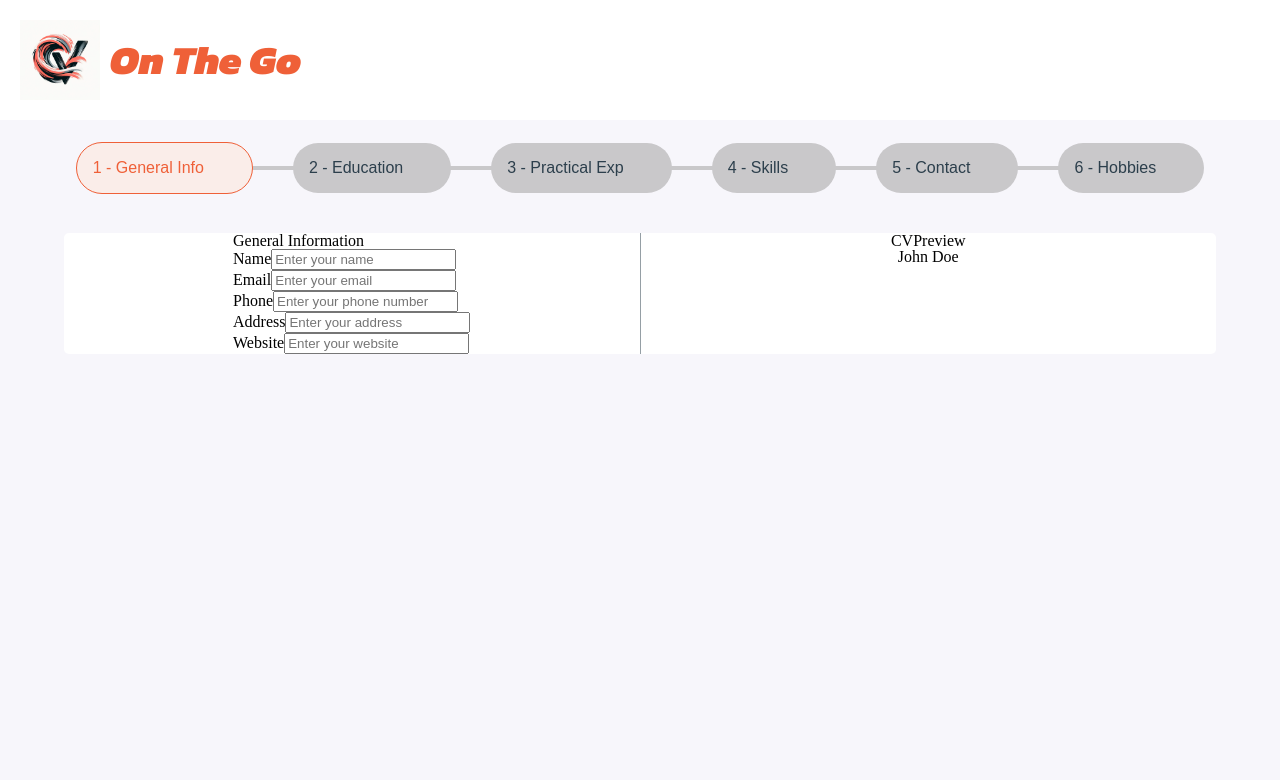
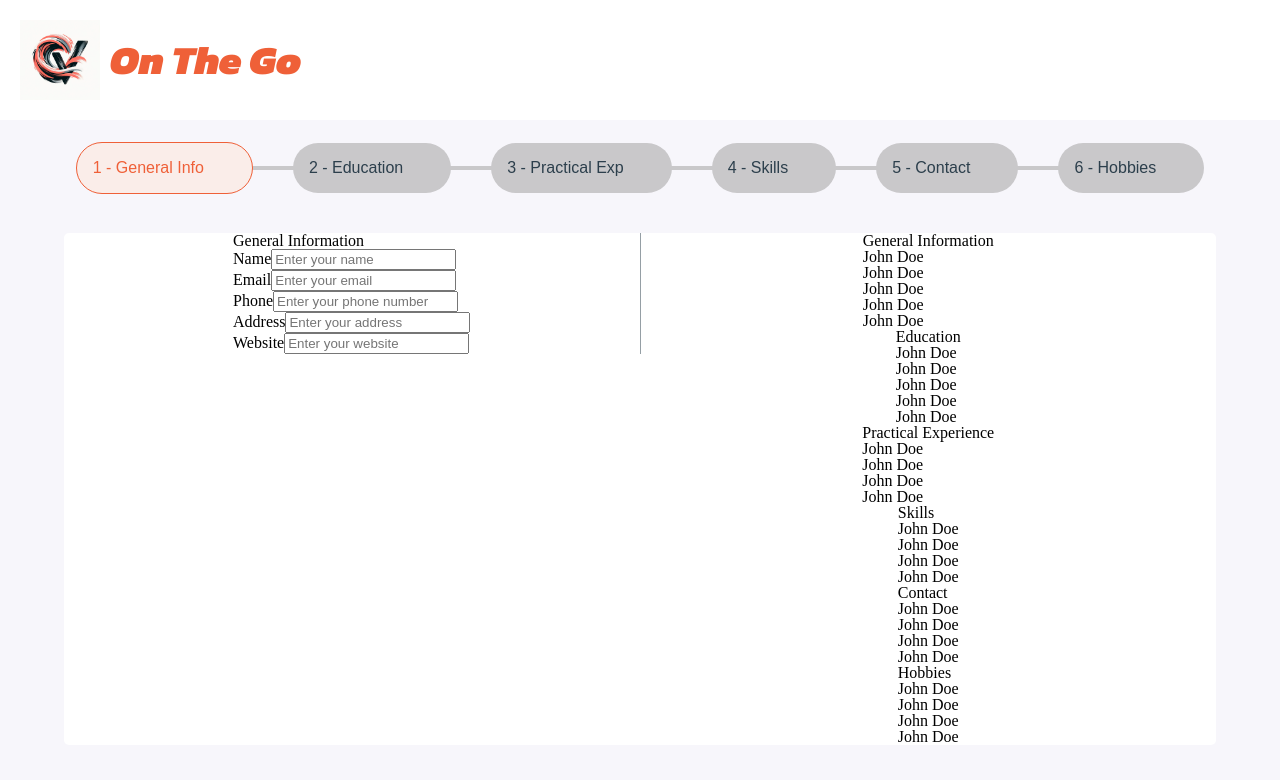
Before and after one commit to Veregorn/TOP-CV-Application, a React (Vite) app: page / in a window 1280 px wide. Shown: the top 780 px of the page. Built offline with nearby package versions, Linux system fonts and the light colour scheme.

Commit message:
implemented state elevation for name field

```diff
--- a/src/assets/data.js
+++ b/src/assets/data.js
@@ -5,35 +5,35 @@ const SECTION_DATA = [
         longTitle: 'General Information',
         fields: [
             {
-                id: 'name',
+                id: 'gi-name',
                 label: 'Name',
                 type: 'text',
                 placeholder: 'Enter your name',
                 required: true,
             },
             {
-                id: 'email',
+                id: 'gi-email',
                 label: 'Email',
                 type: 'email',
                 placeholder: 'Enter your email',
                 required: true,
             },
             {
-                id: 'phone',
+                id: 'gi-phone',
                 label: 'Phone',
                 type: 'tel',
                 placeholder: 'Enter your phone number',
                 required: true,
             },
             {
-                id: 'address',
+                id: 'gi-address',
                 label: 'Address',
                 type: 'text',
                 placeholder: 'Enter your address',
                 required: true,
             },
             {
-                id: 'website',
+                id: 'gi-website',
                 label: 'Website',
                 type: 'url',
                 placeholder: 'Enter your website',
@@ -47,35 +47,35 @@ const SECTION_DATA = [
         longTitle: 'Education',
         fields: [
             {
-                id: 'name',
+                id: 'ed-name',
                 label: 'Name',
                 type: 'text',
                 placeholder: 'Enter your name',
                 required: true,
             },
             {
-                id: 'email',
+                id: 'ed-email',
                 label: 'Email',
                 type: 'email',
                 placeholder: 'Enter your email',
                 required: true,
             },
             {
-                id: 'phone',
+                id: 'ed-phone',
                 label: 'Phone',
                 type: 'tel',
                 placeholder: 'Enter your phone number',
                 required: true,
             },
             {
-                id: 'address',
+                id: 'ed-address',
                 label: 'Address',
                 type: 'text',
                 placeholder: 'Enter your address',
                 required: true,
             },
             {
-                id: 'website',
+                id: 'ed-website',
                 label: 'Website',
                 type: 'url',
                 placeholder: 'Enter your website',
--- a/src/components/CVEditor.jsx
+++ b/src/components/CVEditor.jsx
@@ -1,12 +1,25 @@
 import '../styles/CVEditor.css'
 import CVForm from './CVForm'
 import CVPreview from './CVPreview'
+import { useState } from 'react'
 
 function CVEditor() {
+
+    const [nameInputText, setNameInputText] = useState(''); // State for the name input
+
+    const handleNameInputChange = (event) => {
+        setNameInputText(event.target.value);
+    }
+
     return (
         <div className='book-style'>
-            <CVForm />
-            <CVPreview />
+            <CVForm
+                nameInputText={nameInputText}
+                onNameChange={handleNameInputChange}
+            />
+            <CVPreview
+                namePreviewText={nameInputText}
+            />
         </div>
     )
 }
--- a/src/components/CVFieldPreview.jsx
+++ b/src/components/CVFieldPreview.jsx
@@ -3,13 +3,14 @@ import PropTypes from 'prop-types'
 
 function CVFieldPreview(props) {
     return (
-        <div className='field'>
+        <div className='field' id={props.key}>
             <p>{props.value}</p>
         </div>
     )
 }
 
 CVFieldPreview.propTypes = {
+    key: PropTypes.string.isRequired,
     value: PropTypes.string.isRequired
 }
 
--- a/src/components/CVForm.jsx
+++ b/src/components/CVForm.jsx
@@ -1,10 +1,26 @@
 import '../styles/CVForm.css'
 import FormSection from './FormSection'
 import SECTION_DATA from '../assets/data'
+import PropTypes from 'prop-types';
 
-function CVForm() {
+function CVForm({ nameInputText, onNameChange }) {
 
     const sections = SECTION_DATA.map((section, index) => {
+
+        // If the section id is 'generalInfo', then we want to pass the nameInputText and onNameChange props to the FormSection component
+        if (section.id == 'generalInfo') {
+            return (
+                <FormSection
+                    key={section.id}
+                    title={section.longTitle}
+                    className={index == 0 ? 'section current' : 'section'}
+                    fields={section.fields}
+                    nameInputText={nameInputText}
+                    onNameChange={onNameChange}
+                />
+            )
+        }
+        else {
             return (
                 <FormSection
                     key={section.id}
@@ -13,6 +29,7 @@ function CVForm() {
                     fields={section.fields}
                 />
             )
+        }
     })
 
     return (
@@ -22,4 +39,9 @@ function CVForm() {
     )
 }
 
+CVForm.propTypes = {
+    nameInputText: PropTypes.string.isRequired,
+    onNameChange: PropTypes.func.isRequired
+}
+
 export default CVForm
--- a/src/components/CVPreview.jsx
+++ b/src/components/CVPreview.jsx
@@ -1,13 +1,44 @@
 import '../styles/CVPreview.css'
-import CVFieldPreview from './CVFieldPreview'
+import PreviewSection from './PreviewSection'
+import PropTypes from 'prop-types'
+import SECTION_DATA from '../assets/data'
 
-function CVPreview() {
+function CVPreview({ namePreviewText }) {
+
+    const sections = SECTION_DATA.map((section) => {
+
+        // If the section id is 'generalInfo', then we want to pass the namePreviewText and onNameChange props to the PreviewSection component
+        if (section.id == 'generalInfo') {
+            return (
+                <PreviewSection
+                    key={section.id}
+                    title={section.longTitle}
+                    fields={section.fields}
+                    namePreviewText={namePreviewText}
+                />
+            )
+        }
+        else {
+            return (
+                <PreviewSection
+                    key={section.id}
+                    title={section.longTitle}
+                    fields={section.fields}
+                />
+            )
+        }
+    })
+
     return (
         <div className='preview'>
-            <h2>CVPreview</h2>
-            <CVFieldPreview value='John Doe' />
+            {sections}
         </div>
     )
+
+}
+
+CVPreview.propTypes = {
+    namePreviewText: PropTypes.string.isRequired
 }
 
 export default CVPreview
--- a/src/components/FormSection.jsx
+++ b/src/components/FormSection.jsx
@@ -1,19 +1,31 @@
 import '../styles/FormSection.css'
 import PropTypes from 'prop-types';
+import Input from './Input';
+import Label from './Label';
 
 function FormSection(props) {
 
-    const fields = props.fields.map((field, index) => {
+    const fields = props.fields.map((field) => {
         return (
-            <div key={index} className='field'>
-                <label htmlFor={field.id}>{field.label}</label>
-                <input
-                    type={field.type}
-                    id={field.id}
-                    name={field.name}
-                    placeholder={field.placeholder}
-                    required={field.required}
-                />
+            // If the field id is 'name', then we want to pass the nameInputText and onNameChange props to the Input component
+            <div key={field.id} className='field'>
+                <Label text={field.label} />
+                {field.id == 'name' ?
+                    <Input
+                        id={field.id}
+                        type={field.type}
+                        placeholder={field.placeholder}
+                        required={field.required}
+                        value={props.nameInputText}
+                        onChange={props.onNameChange}
+                    /> :
+                    <Input
+                        id={field.id}
+                        type={field.type}
+                        placeholder={field.placeholder}
+                        required={field.required}
+                    />
+                }
             </div>
         )
     })
@@ -35,7 +47,9 @@ FormSection.propTypes = {
         type: PropTypes.string.isRequired,
         placeholder: PropTypes.string.isRequired,
         required: PropTypes.bool.isRequired
-    })).isRequired
+    })).isRequired,
+    nameInputText: PropTypes.string,
+    onNameChange: PropTypes.func
 }
 
 export default FormSection
--- a/src/components/Input.jsx
+++ b/src/components/Input.jsx
@@ -4,16 +4,23 @@ import PropTypes from 'prop-types'
 function Input(props) {
     return (
         <input
-            className='input'
+            id={props.id}
             type={props.type}
             placeholder={props.placeholder}
+            required={props.required}
+            value={props.value}
+            onChange={props.onChange}
         />
     )
 }
 
 Input.propTypes = {
     type: PropTypes.string.isRequired,
-    placeholder: PropTypes.string.isRequired
+    placeholder: PropTypes.string.isRequired,
+    id: PropTypes.string.isRequired,
+    required: PropTypes.bool.isRequired,
+    value: PropTypes.string,
+    onChange: PropTypes.func
 }
 
 export default Input
--- /dev/null
+++ b/src/components/PreviewSection.jsx
@@ -0,0 +1,36 @@
+import '../styles/PreviewSection.css'
+import CVFieldPreview from './CVFieldPreview'
+import PropTypes from 'prop-types'
+
+function PreviewSection({ key, title, fields, namePreviewText}) {
+    const sectionFields = fields.map((field) => {
+        return (
+            <CVFieldPreview
+                key={field.id}
+                value={field.id == 'name' ? namePreviewText : 'John Doe'}
+            />
+        )
+    })
+
+    return (
+        <div className='preview-section' id={key}>
+            <h3>{title}</h3>
+            {sectionFields}
+        </div>
+    )
+}
+
+PreviewSection.propTypes = {
+    title: PropTypes.string.isRequired,
+    fields: PropTypes.arrayOf(PropTypes.shape({
+        id: PropTypes.string.isRequired,
+        label: PropTypes.string.isRequired,
+        type: PropTypes.string.isRequired,
+        placeholder: PropTypes.string.isRequired,
+        required: PropTypes.bool.isRequired
+    })).isRequired,
+    namePreviewText: PropTypes.string,
+    key: PropTypes.string
+}
+
+export default PreviewSection
```
Also changed, not shown: src/styles/PreviewSection.css (added). Lines whose indentation alone changed are shown as unchanged.
